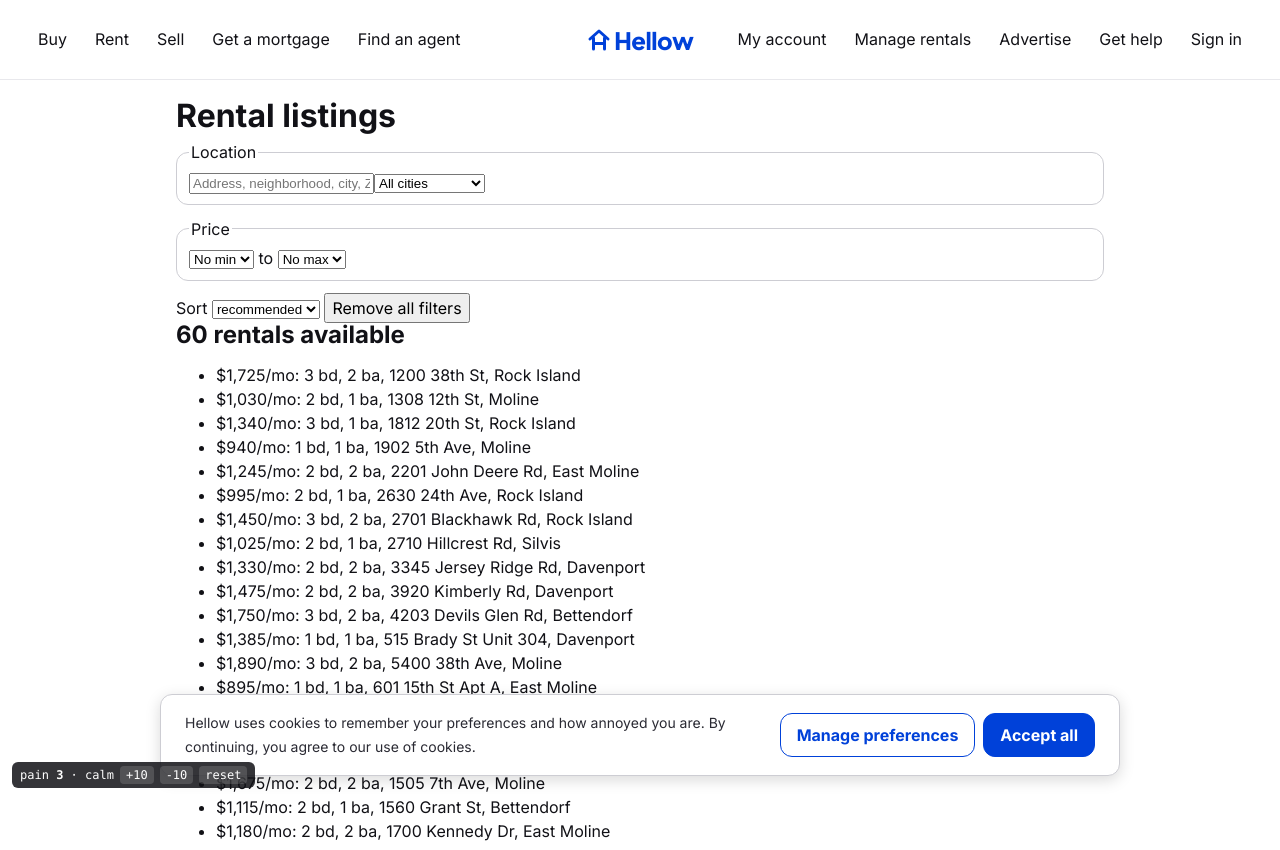
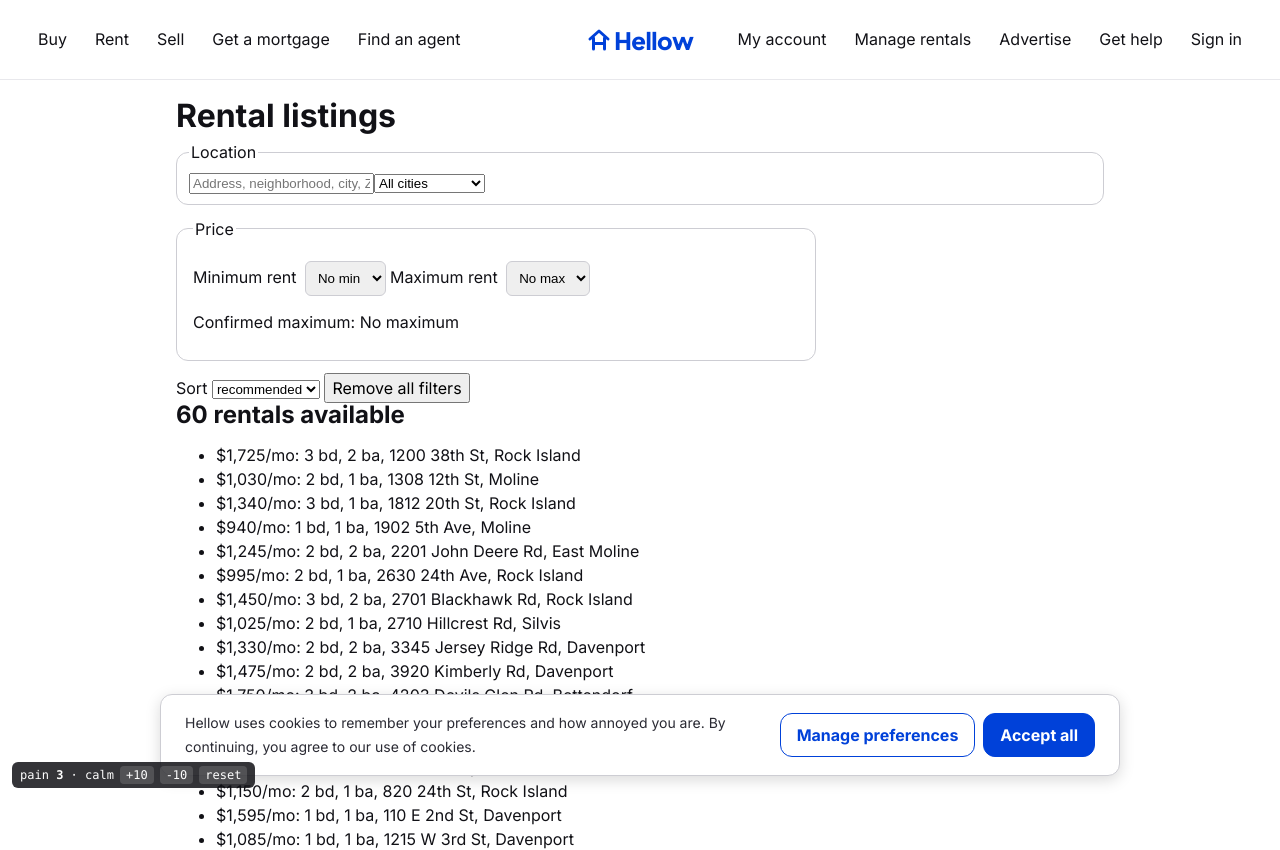
Before and after one commit to zekariasasaminew/MLH-Apt-Hell, a Next.js app: page /rent in a window 1280 px wide. Shown: the top 850 px of the page. Built offline with nearby package versions, Linux system fonts and the light colour scheme.

Commit message:
Let rental budgets ride on individually lockable slot reels

```diff
--- /dev/null
+++ b/src/app/rent/_components/filters/PriceFilter.module.css
@@ -0,0 +1,16 @@
+.control { max-width: 640px; padding: 16px; border: 1px solid var(--border); border-radius: 10px; margin: 12px 0; }
+.control button, .control select { padding: 8px; margin: 4px; border: 1px solid var(--border); border-radius: 6px; }
+.control p { margin: 10px 0; }
+.control button:disabled { opacity: .45; }
+.machine { padding: 20px 12px; margin: 12px 0; background: linear-gradient(135deg, #61172e, #281027); color: #fff3d0; border: 5px solid #cba34d; border-radius: 18px; }
+.machine h3 { text-align: center; letter-spacing: 3px; color: #ffe3a0; }
+.reels { display: flex; align-items: center; gap: 4px; margin: 20px 0; }
+.column { flex: 1; min-width: 0; text-align: center; }
+.column button { display: block; margin: 5px auto; font-size: 12px; padding: 6px; }
+.window { overflow: hidden; background: #fffcf0; color: #172239; border: 3px solid #b59a66; border-radius: 8px; height: 75px; font: bold 44px/70px monospace; box-shadow: inset 0 6px 8px #0004; }
+.spinning span { display: inline-block; animation: reel .13s linear infinite; }
+.lever { background: #c5a465; color: #36162a; font-size: 12px; }
+.machine small { display: block; margin-top: 12px; }
+@keyframes reel { from { transform: translateY(-45%); } to { transform: translateY(45%); } }
+@media (prefers-reduced-motion: reduce) { .spinning span { animation: none; } }
+@media (max-width: 450px) { .machine { padding: 12px 4px; } .reels { gap: 2px; } .window { font-size: 32px; } .column button { font-size: 10px; padding: 4px; } }
--- a/src/app/rent/_components/filters/PriceFilter.tsx
+++ b/src/app/rent/_components/filters/PriceFilter.tsx
@@ -1,39 +1,71 @@
 "use client";
 
+import { useEffect, useRef, useState } from "react";
 import type { FilterControlProps } from "@/filters/useRentFilters";
+import { applyRentFilters } from "@/filters/rent-filters";
+import { listings } from "@/data/listings";
+import { usePain } from "@/pain/PainProvider";
+import { TIERS } from "@/pain/pain-cookie";
+import styles from "./PriceFilter.module.css";
 
-const STEPS = Array.from({ length: 51 }, (_, i) => i * 100);
-
-/** Default price control. fiatbruno's slot machine (#9) replaces this file; keep the props. */
-export function PriceFilter({ filters, setFilters }: FilterControlProps) {
-  return (
-    <fieldset>
-      <legend>Price</legend>
-      <select
-        aria-label="Minimum rent"
-        value={filters.minRent ?? ""}
-        onChange={(event) => setFilters({ minRent: event.target.value ? Number(event.target.value) : undefined })}
-      >
-        <option value="">No min</option>
-        {STEPS.slice(1).map((step) => (
-          <option key={step} value={step}>
-            ${step.toLocaleString("en-US")}
-          </option>
-        ))}
-      </select>
-      {" to "}
-      <select
-        aria-label="Maximum rent"
-        value={filters.maxRent ?? ""}
-        onChange={(event) => setFilters({ maxRent: event.target.value ? Number(event.target.value) : undefined })}
-      >
-        <option value="">No max</option>
-        {STEPS.slice(1).map((step) => (
-          <option key={step} value={step}>
-            ${step.toLocaleString("en-US")}
-          </option>
-        ))}
-      </select>
-    </fieldset>
-  );
+const STEPS = Array.from({ length: 50 }, (_, i) => (i + 1) * 100);
+export function PriceFilter(props: FilterControlProps) {
+  const { pain, ready } = usePain();
+  return <fieldset className={styles.control}><legend>Price</legend>
+    <label>Minimum rent <select value={props.filters.minRent ?? ""} onChange={e => props.setFilters({ minRent: e.target.value ? Number(e.target.value) : undefined })}><option value="">No min</option>{STEPS.map(n => <option key={n} value={n}>${n.toLocaleString("en-US")}</option>)}</select></label>
+    {ready && pain >= TIERS.annoying ? <SlotMachine key={props.filters.maxRent ?? "none"} {...props} /> : <label>Maximum rent <select value={props.filters.maxRent ?? ""} onChange={e => props.setFilters({ maxRent: e.target.value ? Number(e.target.value) : undefined })}><option value="">No max</option>{STEPS.map(n => <option key={n} value={n}>${n.toLocaleString("en-US")}</option>)}</select></label>}
+    <p>Confirmed maximum: {props.filters.maxRent === undefined ? "No maximum" : `$${props.filters.maxRent.toLocaleString("en-US")}/month`}</p>
+  </fieldset>;
 }
+function SlotMachine({ filters, setFilters }: FilterControlProps) {
+  const initial = String(Math.min(99999, Math.round(filters.maxRent ?? 2500))).padStart(5, "0").split("").map(Number);
+  const [digits, setDigits] = useState(initial);
+  const [locked, setLocked] = useState<boolean[]>(Array(5).fill(false));
+  const [spinning, setSpinning] = useState<number[]>([]);
+  const [muted, setMuted] = useState(true);
+  const [feedback, setFeedback] = useState("Pull the lever. Your budget is now a game of chance.");
+  const timers = useRef<ReturnType<typeof setInterval>[]>([]);
+  const running = useRef(false);
+  const audio = useRef<AudioContext | null>(null);
+  useEffect(() => () => { timers.current.forEach(clearInterval); void audio.current?.close(); }, []);
+  function spin(only?: number) {
+    if (running.current) return;
+    const indices = digits.map((_, i) => i).filter(i => !locked[i] && (only === undefined || i === only));
+    if (!indices.length) { setFeedback("All reels locked. The house always wins, but you may confirm."); return; }
+    running.current = true; setSpinning(indices);
+    if (!muted) {
+      const ctx = audio.current ??= new AudioContext(); void ctx.resume();
+      const osc = ctx.createOscillator(), gain = ctx.createGain();
+      osc.type = "triangle"; osc.frequency.setValueAtTime(300, ctx.currentTime); osc.frequency.exponentialRampToValueAtTime(900, ctx.currentTime + .3);
+      gain.gain.setValueAtTime(.025, ctx.currentTime); gain.gain.exponentialRampToValueAtTime(.001, ctx.currentTime + .4);
+      osc.connect(gain).connect(ctx.destination); osc.start(); osc.stop(ctx.currentTime + .4);
+    }
+    let ticks = 0;
+    const timer = setInterval(() => {
+      ticks++;
+      setDigits(current => current.map((digit, i) => indices.includes(i) ? (digit + 1 + Math.floor(Math.random() * 9)) % 10 : digit));
+      if (ticks >= 12) {
+        clearInterval(timer); timers.current = timers.current.filter(t => t !== timer);
+        running.current = false; setSpinning([]); setFeedback("The reels have spoken. Lock the good digits, retry the rest.");
+      }
+    }, 65);
+    timers.current.push(timer);
+  }
+  const budget = Number(digits.join(""));
+  const count = applyRentFilters(listings, { ...filters, maxRent: budget }).length;
+  return <div className={styles.machine}>
+    <h3>HELL•O•JACKPOT</h3><p>Maximum monthly rent · five digits, zero financial advice</p>
+    <div className={styles.reels}>{digits.map((digit, i) => <div key={i} className={styles.column}>
+      <div className={`${styles.window} ${spinning.includes(i) ? styles.spinning : ""}`} aria-label={`Digit ${i + 1}: ${digit}`}><span>{digit}</span></div>
+      <button disabled={running.current} aria-pressed={locked[i]} onClick={() => setLocked(current => current.map((lock, index) => i === index ? !lock : lock))}>{locked[i] ? "🔒" : "Lock"}</button>
+      <button disabled={locked[i] || spinning.length > 0} onClick={() => spin(i)} aria-label={`Spin digit ${i + 1}`}>Spin</button>
+      <button disabled={locked[i] || spinning.length > 0} onClick={() => setDigits(current => current.map((value, index) => index === i ? (value + 1) % 10 : value))} aria-label={`Advance digit ${i + 1} by one`}>+1</button>
+    </div>)}<button className={styles.lever} disabled={spinning.length > 0} onClick={() => spin()} aria-label="Pull the slot machine lever">🔴<br />┃<br />SPIN</button></div>
+    <output aria-live="polite">Budget: ${budget.toLocaleString("en-US")}/month</output>
+    <p role="status">{feedback}</p><p>{count === 0 ? "Congratulations! You can now afford absolutely nothing matching these filters." : `${count} actual rentals match this budget and your other filters.`}</p>
+    <button disabled={spinning.length > 0} onClick={() => setFilters({ maxRent: budget })}>Confirm ${budget.toLocaleString("en-US")} maximum</button>
+    <button onClick={() => { timers.current.forEach(clearInterval); timers.current = []; running.current = false; setSpinning([]); setLocked(Array(5).fill(false)); setDigits([0, 2, 5, 0, 0]); setFeedback("Machine reset. Your dignity is non-refundable."); }}>Reset machine</button>
+    <button onClick={() => setFilters({ maxRent: undefined })}>Remove maximum</button><button onClick={() => setMuted(m => !m)}>Sound: {muted ? "muted" : "on"}</button>
+    <small>Use +1 to nudge any unlocked reel to an exact budget.</small>
+  </div>;
+}
```
